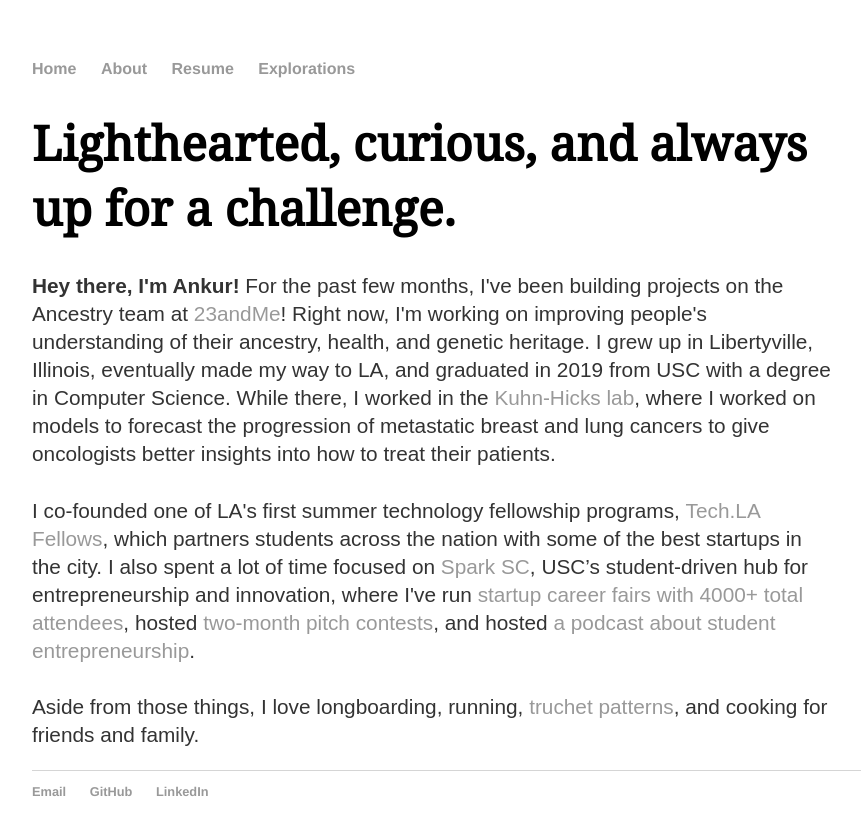
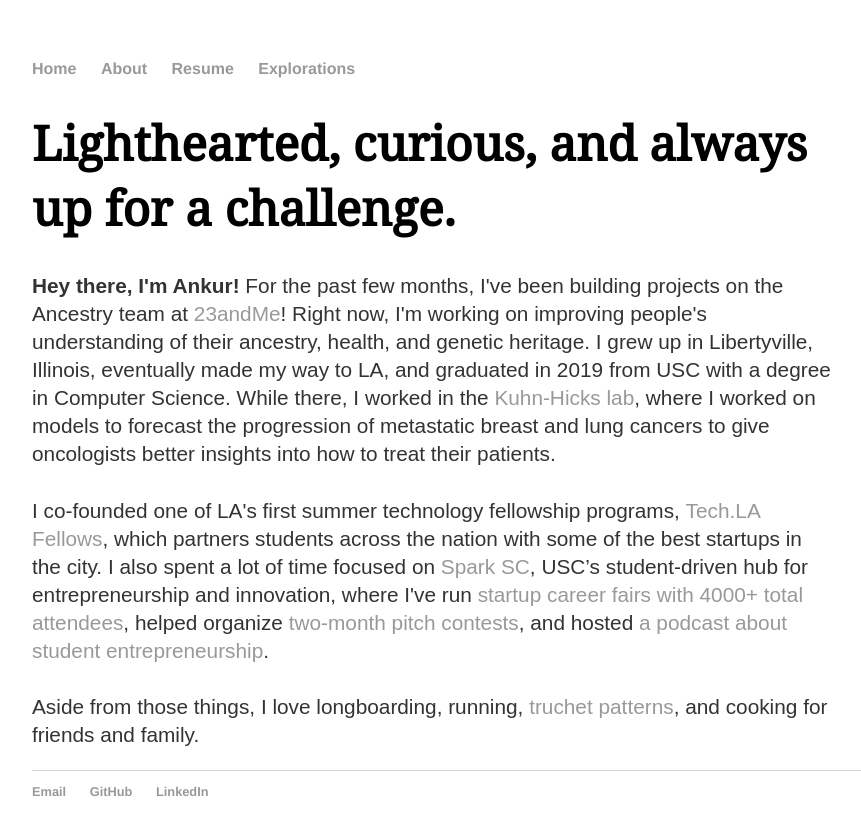
Before and after one commit to arastogi15/arastogi15.github.io, a Jekyll site: the page built from about/index.html, in a window 1280 px wide. Shown: the top 835 px of the page, without its empty margins (160-1021 px from the left). Built offline with Jekyll 4.4.1, drawn with Linux system fonts in a browser that asks for light colours.

Commit message:
update about page

```diff
--- a/about/index.html
+++ b/about/index.html
@@ -10,7 +10,7 @@
 			I grew up in Libertyville, Illinois, eventually made my way to LA, and graduated in 2019 from USC with a degree in Computer Science. While there, I worked in the <a href="http://kuhn.usc.edu">Kuhn-Hicks lab</a>, where I worked on models to forecast the progression of metastatic breast and lung cancers to give oncologists better insights into how to treat their patients.
 			<br> <br>
 
-			I co-founded one of LA's first summer technology fellowship programs, <a href="http://tech.la">Tech.LA Fellows</a>, which partners students across the nation with some of the best startups in the city. I also spent a lot of time focused on <a href="http://sparksc.org">Spark SC</a>, USC’s student-driven hub for entrepreneurship and innovation, where I've run <a href="https://sparksc.org/initiatives/startup-career-fair/"> startup career fairs with 4000+ total attendees</a>, hosted <a href="https://www.facebook.com/1000PitchesUSC/">two-month pitch contests</a>, and hosted <a href="https://soundcloud.com/sparkxm/the-thiel-fellow-series-episode-1">a podcast about student entrepreneurship</a>.
+			I co-founded one of LA's first summer technology fellowship programs, <a href="http://tech.la">Tech.LA Fellows</a>, which partners students across the nation with some of the best startups in the city. I also spent a lot of time focused on <a href="http://sparksc.org">Spark SC</a>, USC’s student-driven hub for entrepreneurship and innovation, where I've run <a href="https://sparksc.org/initiatives/startup-career-fair/"> startup career fairs with 4000+ total attendees</a>, helped organize <a href="https://www.facebook.com/1000PitchesUSC/">two-month pitch contests</a>, and hosted <a href="https://soundcloud.com/sparkxm/the-thiel-fellow-series-episode-1">a podcast about student entrepreneurship</a>.
 			<br><br>
 
 			Aside from those things, I love longboarding, running, <a href="https://twitter.com/Truchet_Nested">truchet patterns</a>, and cooking for friends and family.
```
